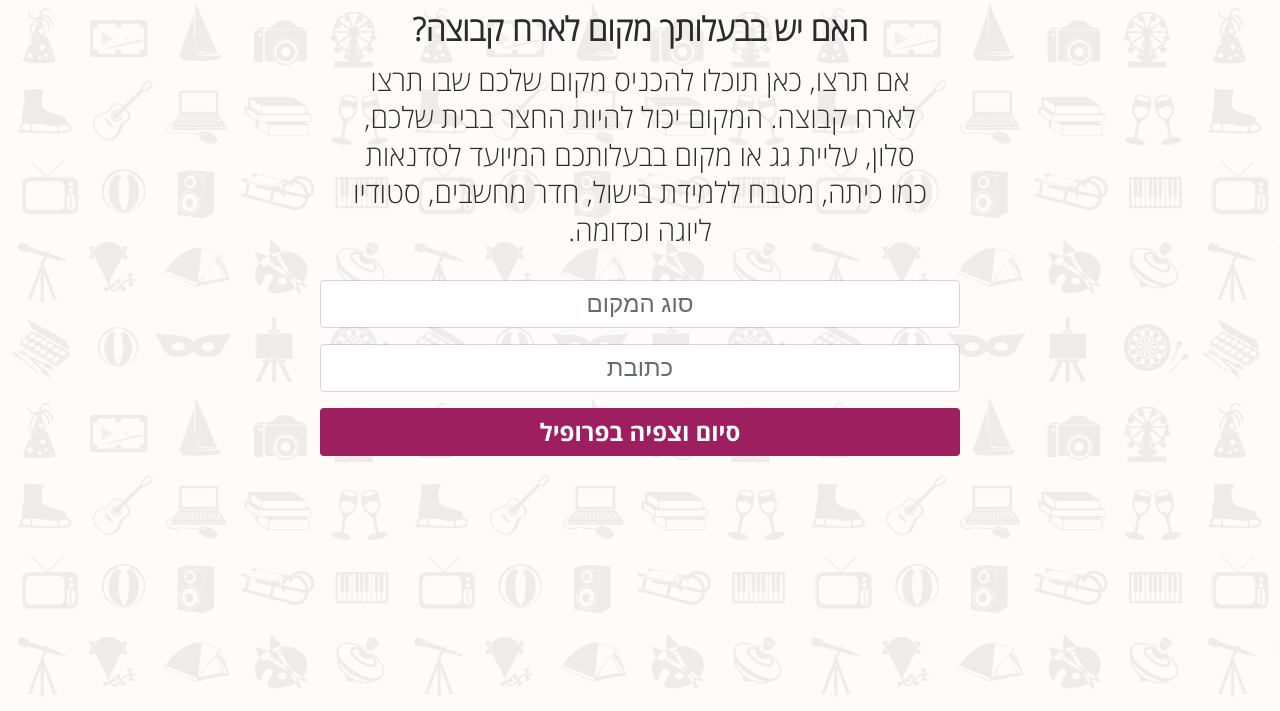
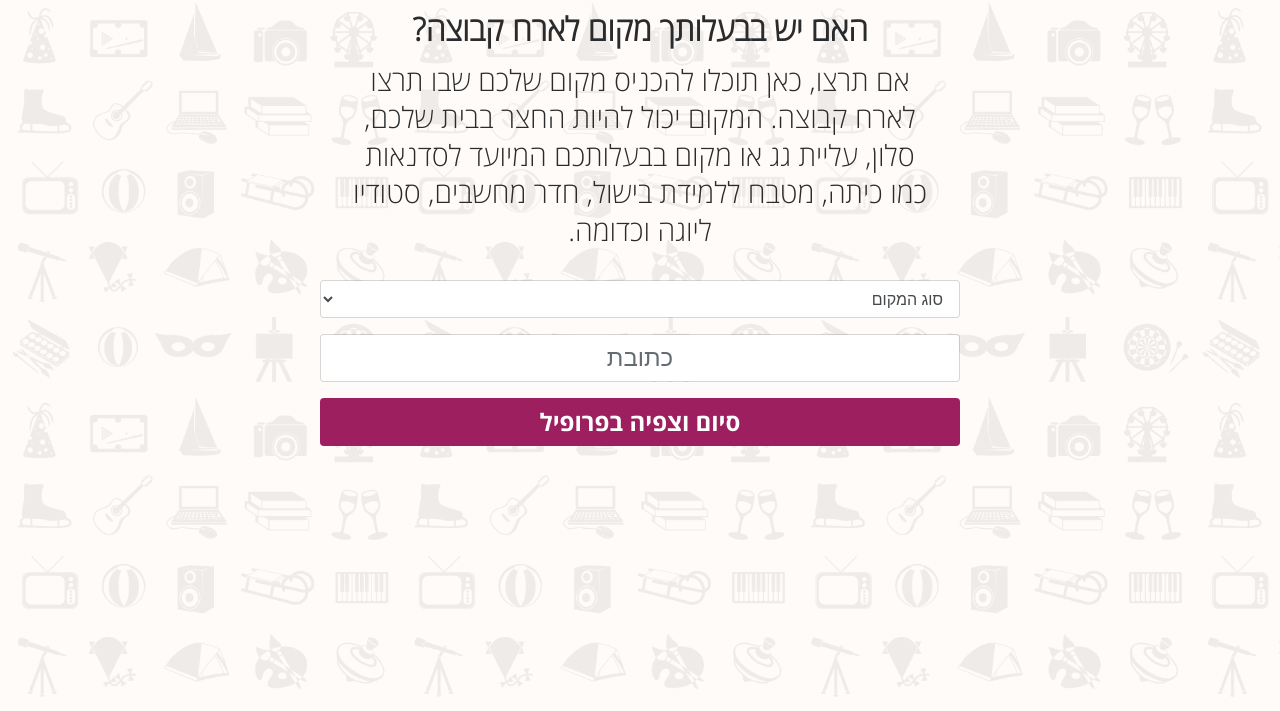
Before and after one commit to GrouperGrowing/client, a plain HTML site: page step3.html in a window 1280 px wide. Shown: the part 89-800 px from the top of the page. Drawn offline with nearby package versions, Linux system fonts and the light colour scheme.

Commit message:
added location types
i.e. livingroom, garden etc.

```diff
--- a/step3.html
+++ b/step3.html
@@ -17,7 +17,20 @@
 				<p>אם תרצו, כאן תוכלו להכניס מקום שלכם שבו תרצו לארח קבוצה. המקום יכול להיות החצר בבית שלכם, סלון, עליית גג או מקום בבעלותכם המיועד לסדנאות כמו כיתה, מטבח ללמידת בישול, חדר מחשבים, סטודיו ליוגה וכדומה.</p>
 				<form action="profile.html">
 					<div class="form-group">
-					<input type="text" name="place" class="form-control" placeholder="סוג המקום" style="font-size:1.5em; margin:0">
+						<select class="form-control" id="sel" class="form-control">
+							<option>סוג המקום</option>
+							<option>סלון</option>
+							<option>חצר\גינה</option>
+							<option>חדר בתוך בית מגורים</option>
+							<option>סטודיו</option>
+							<option>כיתת לימוד</option>
+							<option>כיתת מחשבים</option>
+							<option>חווה</option>
+							<option>חדר מוזיקה</option>
+							<option>מגרש ספורט</option>
+							<option>מטבח מקצועי</option>
+							<option>אולם</option>
+						</select>
 					</div>
 					<div class="form-group">
 					<input type="text" name="place" class="form-control" placeholder="כתובת" style="font-size:1.5em; margin:0">
```
